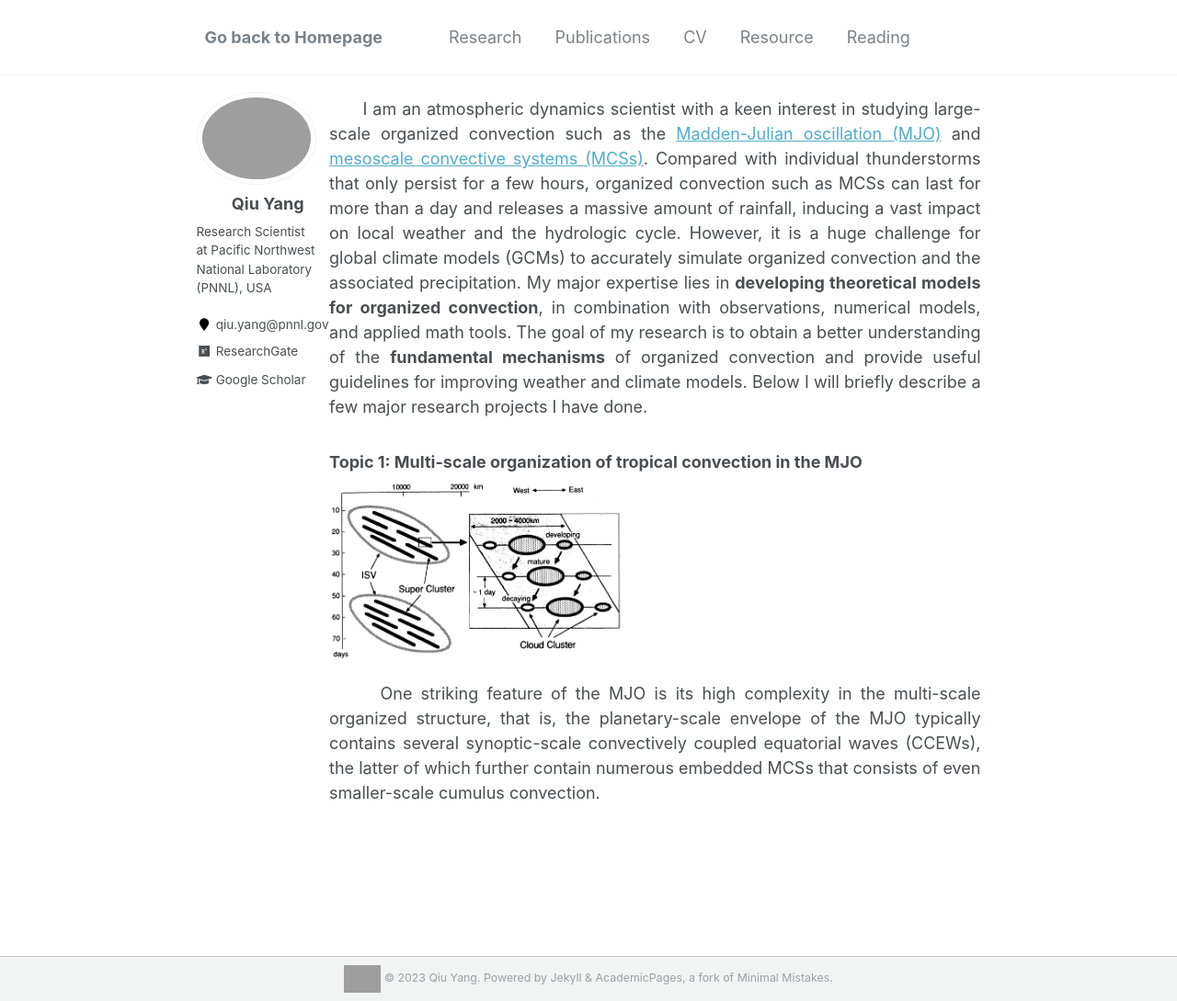
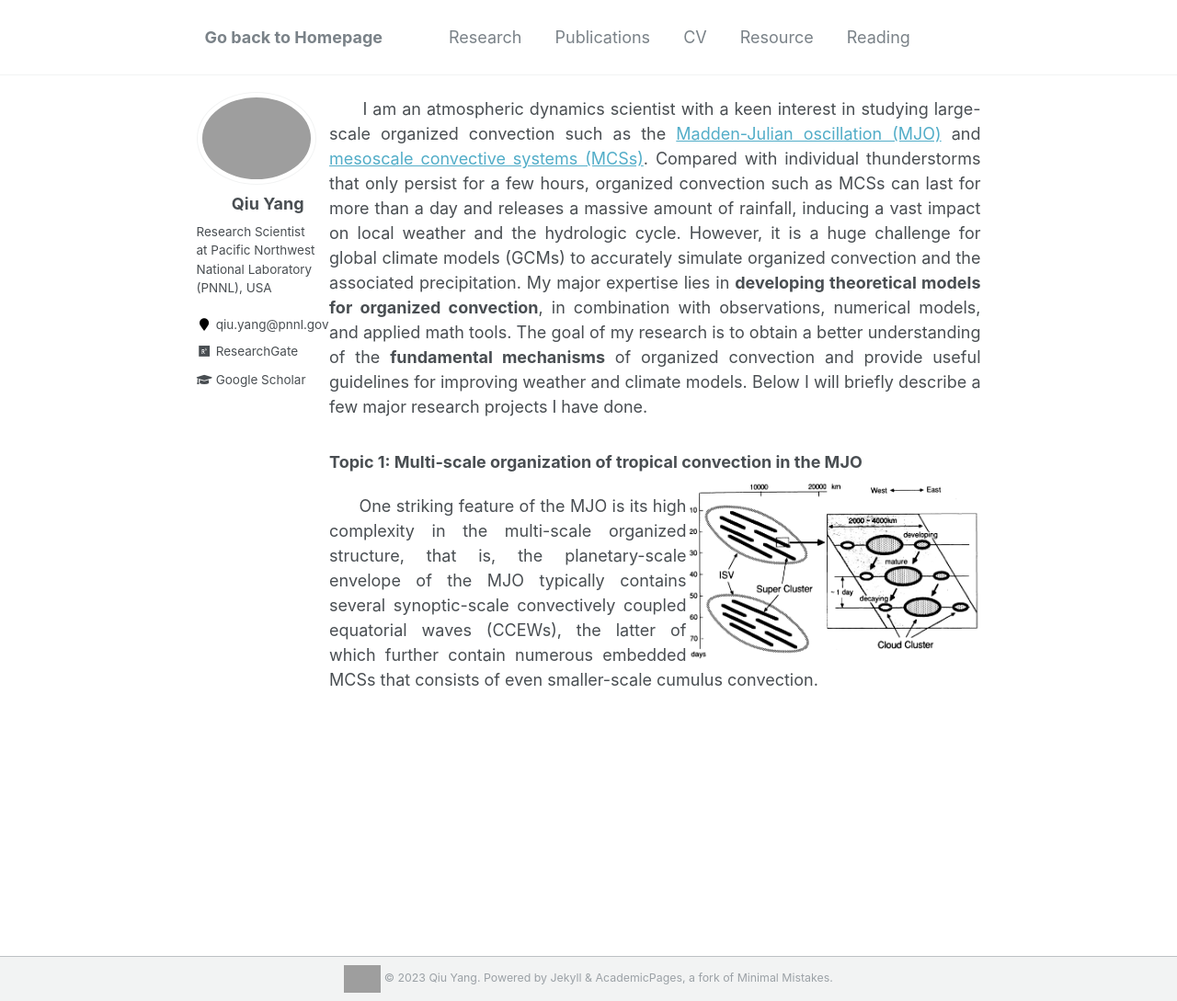
Before and after one commit to qiuyang50/qiuyang50.github.io, a Jekyll site: the page built from _pages/research.md, in a window 1280 px wide and 1089 px high. Shown: the whole window at 92% size. Built offline with Jekyll 4.4.1, drawn with Linux system fonts in a browser that asks for light colours; grey boxes are pictures that could not be loaded.

Commit message:
Update research.md

```diff
--- a/_pages/research.md
+++ b/_pages/research.md
@@ -9,6 +9,6 @@ author_profile: true
 
 ### Topic 1: Multi-scale organization of tropical convection in the MJO
 
-<img src="/files/MJOmultiscale.png" alt="drawing" width="320"/>
+<img align="right" src="/files/MJOmultiscale.png" alt="drawing" width="320"/>
 
 &nbsp;&nbsp;&nbsp;&nbsp;&nbsp;&nbsp;One striking feature of the MJO is its high complexity in the multi-scale organized structure, that is, the planetary-scale envelope of the MJO typically contains several synoptic-scale convectively coupled equatorial waves (CCEWs), the latter of which further contain numerous embedded MCSs that consists of even smaller-scale cumulus convection.
```
